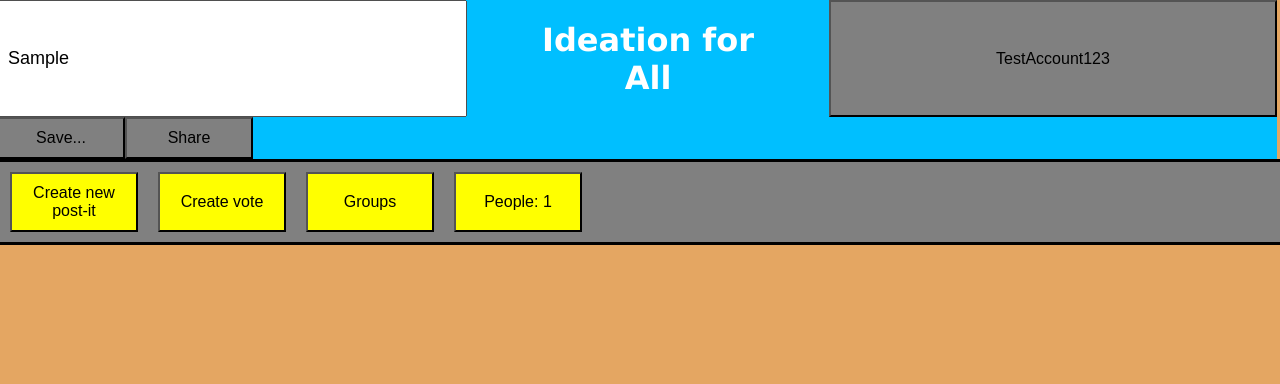
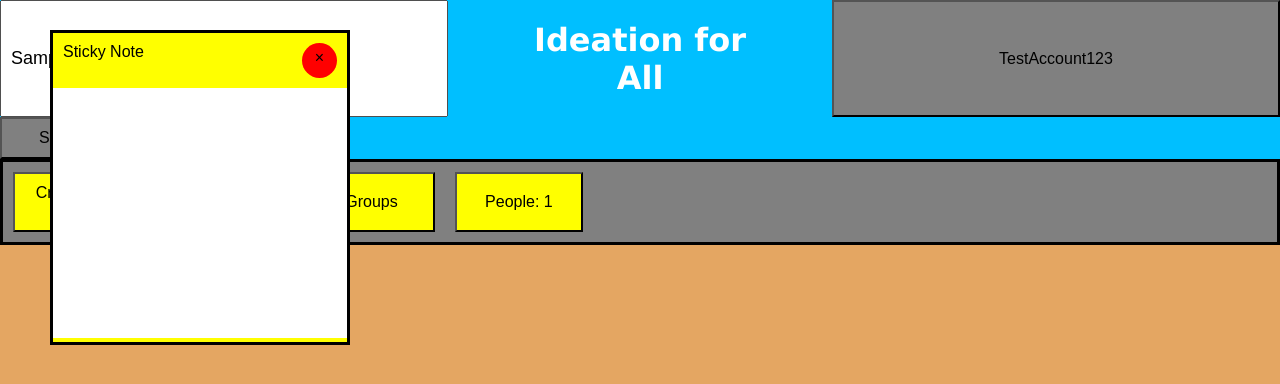
Before and after one commit to DahunDev/IdeationForAll, a React (Create React App) app in the folder frontend/: page /workspace in a window 1280 px wide. Both pictures are taken after typing "Sample" into the empty fields and a click on the button "Create new post-it". Shown: the top 384 px of the page. Built offline with nearby package versions, Linux system fonts and the light colour scheme.

Commit message:
Post-it Function Added
Added the code for creating, moving, editing, and deleting post-its. TODO: Fix the problem where the post-it stops moving if the cursor moves past the post-it while moving it. Make sure that the post-its can't be placed in the workspace headers.

```diff
--- /dev/null
+++ b/frontend/src/components/functions/PostIts.jsx
@@ -0,0 +1,44 @@
+import { useState, useRef } from "react"
+
+
+export default function PostIt({ onClose }) {
+    const [move, setMove] = useState(false)
+    const postitRef = useRef()
+
+    const [dx, setDx] = useState(0)
+    const [dy, setDy] = useState(0)
+
+    function mouseUp() {
+        setMove(false);
+    }
+    function mouseDown(e) {
+        setMove(true);
+        const coordinates = postitRef.current.getBoundingClientRect()
+        setDx(e.clientX - coordinates.x)
+        setDy(e.clientY - coordinates.y)
+    }
+
+    function mouseMove(e) {
+        if (move) {
+            const x = e.clientX - dx
+            const y = e.clientY - dy
+            postitRef.current.style.left = x + "px"
+            postitRef.current.style.top = y + "px"
+        }
+    }
+
+    return (
+        <div className="post-it" ref={postitRef}>
+            <div className="post-it-header"
+                onMouseDown={mouseDown}
+                onMouseUp={mouseUp}
+                onMouseMove={mouseMove}>
+                <div>Sticky Note</div>
+                <div className="close" onClick={onClose}>
+                    &times;
+                </div>
+            </div>
+            <textarea cols="30" rows="10"></textarea>
+        </div>
+    )
+}
--- a/frontend/src/components/workboard.css
+++ b/frontend/src/components/workboard.css
@@ -1,3 +1,7 @@
+*{
+    box-sizing: border-box;
+}
+
 .board_body {
     font-family: Arial, sans-serif;
     background-color: #E4A662;
@@ -97,3 +101,47 @@
     margin: 0px;
     max-width: 10%;
 }
+
+
+
+.post-it {
+    background: yellow;
+    width: 300px;
+    border: 3px solid black;
+    position: absolute;
+    top: 30px;
+    left: 50px;
+}
+
+.post-it-header {
+    background: yellow;
+    color: black;
+    padding: 10px;
+    display: flex;
+    justify-content: space-between;
+    cursor: move;
+}
+
+textarea {
+    outline: none;
+    width: 100%;
+    height: 250px;
+    padding: 10px;
+    resize: none;
+    border: none;
+}
+
+.close{
+    width: 35px;
+    height: 35px;
+    background: red;
+    border-radius: 50%;
+    display: grid;
+    place-content: center;
+    padding-bottom: 5px;
+    cursor: pointer;
+}
+
+.close:hover{
+    opacity: 0.8;
+}
--- a/frontend/src/components/workboard.js
+++ b/frontend/src/components/workboard.js
@@ -1,11 +1,28 @@
+import { useState } from "react"
 import { useNavigate } from "react-router-dom";
 import "./workboard.css";
+import PostIt from "./functions/PostIts"
 
 const Workboard = () => {
+    const [postits, setPostits] = useState([])
     const navigate = useNavigate();
+
 
     const accountPageNav = () => {
         navigate("/workspace");       // TO DO: Change Navigate link to edit account page once fully functional
+    }
+
+    const addNote = () => {
+        setPostits([
+            ...postits,
+            {
+                id: Date.now(),
+            },
+        ])
+    }
+
+    const deletePostit = (postitId) => {
+        setPostits(postits.filter(item => item.id !== postitId))
     }
 
 
@@ -25,11 +42,14 @@ const Workboard = () => {
                         <button class="save_or_share_button">Share</button>
                     </div>
                     <div class="workspace_container">
-                        <button class="workspace_button">Create new post-it</button>
+                        <button class="workspace_button" onClick={addNote}>Create new post-it</button>
                         <button class="workspace_button">Create vote</button>
                         <button class="workspace_button">Groups</button>
                         <button class="workspace_button">People: 1</button>
                     </div>
+                    {postits.map((item) => (
+                        <PostIt key={item.id} onClose={() => deletePostit(item.id)} />
+                    ))}
                 </div>
         </body>
         </html>
```
